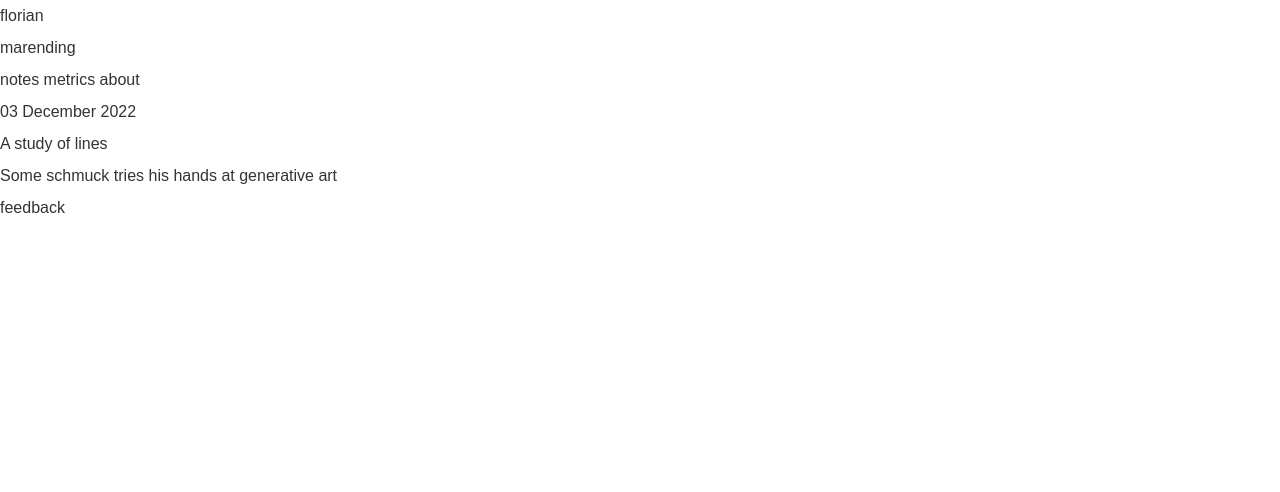
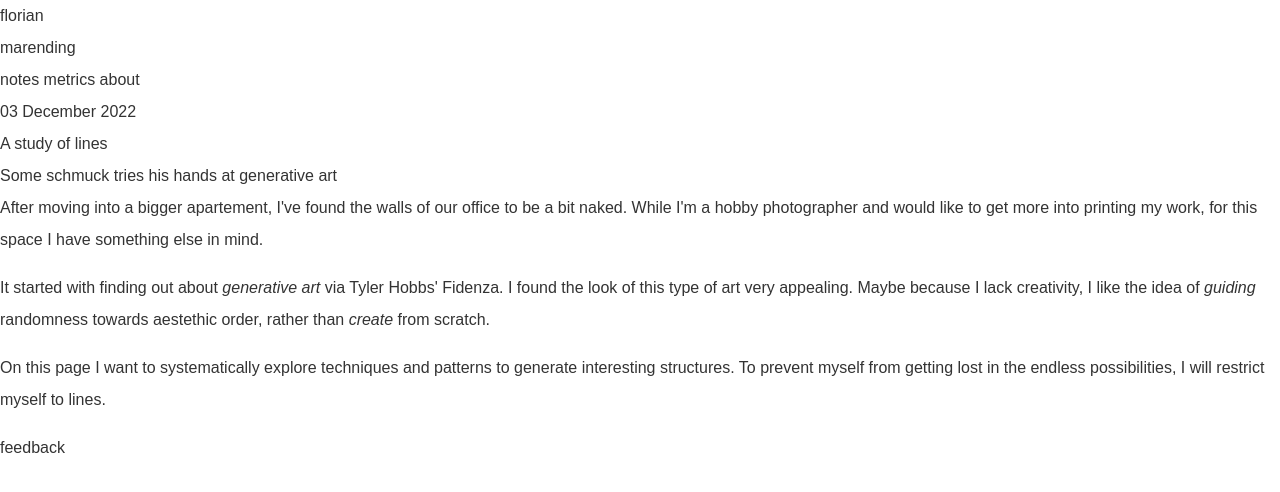
Before and after one commit to beingflo/marending.dev, a SvelteKit app: page /notes/lines in a window 1280 px wide. Shown: the top 492 px of the page. Built offline with nearby package versions, Linux system fonts and the light colour scheme; a web font is replaced by a local one.

Commit message:
Continue writing /lines

```diff
--- a/src/routes/notes/lines/+page.svelte
+++ b/src/routes/notes/lines/+page.svelte
@@ -2,9 +2,27 @@
 	import P from '$lib/components/P.svelte';
 	import Note from '$lib/components/Note.svelte';
 	import Title from '$lib/components/Title.svelte';
+	import A from '$lib/components/A.svelte';
 </script>
 
 <Note>
-	<Title date="03 December 2022" subtitle="Some schmuck tries his hands at generative art"
-		>A study of lines</Title>
+	<Title date="03 December 2022" subtitle="Some schmuck tries his hands at generative art">
+		A study of lines
+	</Title>
+	<P>
+		After moving into a bigger apartement, I've found the walls of our office to be a bit naked.
+		While I'm a hobby photographer and would like to get more into printing my work, for this space
+		I have something else in mind.
+	</P>
+	<P>
+		It started with finding out about <em>generative art</em> via
+		<A href="https://tylerxhobbs.com/fidenza">Tyler Hobbs' Fidenza</A>. I found the look of this
+		type of art very appealing. Maybe because I lack creativity, I like the idea of <em>guiding</em>
+		randomness towards aestethic order, rather than <em>create</em> from scratch.
+	</P>
+	<P>
+		On this page I want to systematically explore techniques and patterns to generate interesting
+		structures. To prevent myself from getting lost in the endless possibilities, I will restrict
+		myself to <span class="hover:line-through decoration-1 font-bold">lines</span>.
+	</P>
 </Note>
```
